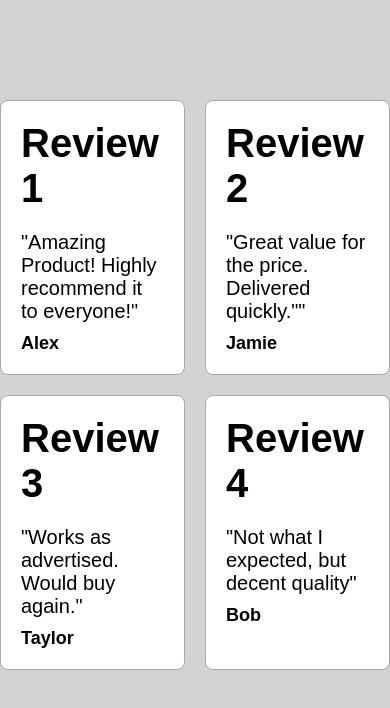
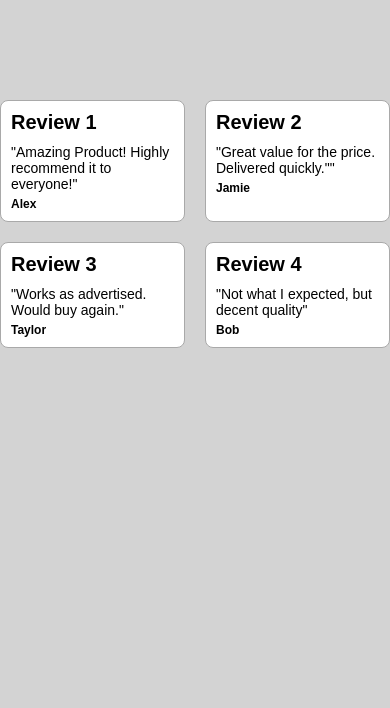
Before and after one commit to lengleman-spec/reviews-grid, a plain HTML site: page index.html in a window 390 px wide. Drawn offline with Linux system fonts and the light colour scheme.

Commit message:
Add media queries for smaller screen sizes

```diff
--- a/styles.css
+++ b/styles.css
@@ -39,3 +39,39 @@ body {
   font-size: 18px;
   font-weight: 700;
 }
+
+@media (max-width: 1000px) {
+  .review-card {
+    padding: 15px;
+  }
+
+  .review-heading {
+    font-size: 30px;
+    margin-bottom: 15px;
+  }
+  .review-text {
+    font-size: 15px;
+    margin-bottom: 8px;
+  }
+  .review-person {
+    font-size: 14px;
+  }
+}
+
+@media (max-width: 500px) {
+  .review-card {
+    padding: 10px;
+  }
+
+  .review-heading {
+    font-size: 20px;
+    margin-bottom: 10px;
+  }
+  .review-text {
+    font-size: 14px;
+    margin-bottom: 5px;
+  }
+  .review-person {
+    font-size: 12px;
+  }
+}
```
